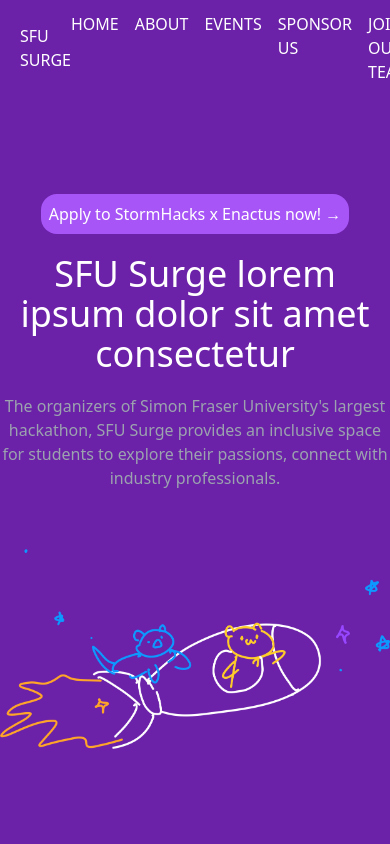
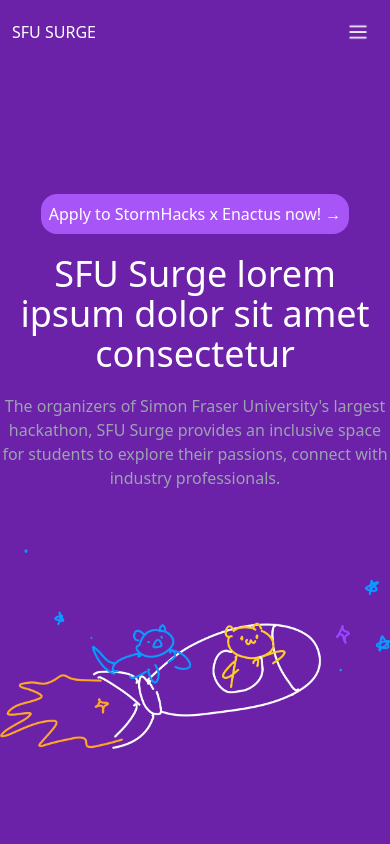
Before and after one commit to sfusurge/surge_website, a Next.js app: page / in a window 390 px wide. Shown: the top 844 px of the page. Built offline with nearby package versions, Linux system fonts and the light colour scheme.

Commit message:
Add navbar for mobile screens

```diff
--- a/src/app/components/NavBar.jsx
+++ b/src/app/components/NavBar.jsx
@@ -1,9 +1,21 @@
+'use client'
+import { useState } from 'react';
+import Image from 'next/image';
+import hamburgerIcon from '../assets/hamburger.png';
 
 function NavBar() {
+    const [isOpen, setIsOpen] = useState(false);
+
+    const toggleMenu = () => {
+        setIsOpen(!isOpen);
+    };
+
     return (
-        <div className="flex w-full bg-purple-800 justify-between items-center px-5 w-10/12 mx-auto p-3">
+        <div className="relative bg-purple-800 p-3">
+            <div className="flex items-center justify-between w-full mx-auto">
                 <p className="text-white">SFU SURGE</p>
-            <ul className="flex space-x-4 text-white">
+                <div className="hidden md:flex space-x-4 text-white">
+                    <ul className="flex space-x-4">
                         <li>HOME</li>
                         <li>ABOUT</li>
                         <li>EVENTS</li>
@@ -11,7 +23,43 @@
                         <li>JOIN OUR TEAM</li>
                     </ul>
                 </div>
-    )
+                <button
+                    className="md:hidden relative"
+                    onClick={toggleMenu}
+                >
+                    <Image
+                        src={hamburgerIcon}
+                        alt="Menu Icon"
+                        width={40}
+                        height={40}
+                        className={`transition-transform duration-300 ${isOpen ? 'rotate-45' : ''}`}
+                    />
+                </button>
+            </div>
+
+            <div className={`fixed inset-0 bg-purple-800 text-white p-6 md:hidden transition-transform duration-300 ${isOpen ? 'translate-x-0' : 'translate-x-full'}`}>
+                <button
+                    className="absolute top-4 right-4"
+                    onClick={toggleMenu}
+                >
+                    <Image
+                        src={hamburgerIcon}
+                        alt="Close Menu"
+                        width={40}
+                        height={40}
+                        className={`transition-transform duration-300 ${isOpen ? 'rotate-90' : ''}`}
+                    />
+                </button>
+                <ul className="mt-12 space-y-4">
+                    <li>HOME</li>
+                    <li>ABOUT</li>
+                    <li>EVENTS</li>
+                    <li>SPONSOR US</li>
+                    <li>JOIN OUR TEAM</li>
+                </ul>
+            </div>
+        </div>
+    );
 }
 
 export default NavBar;
```
Also changed, not shown: src/app/assets/hamburger.png (added). Lines whose indentation alone changed are shown as unchanged.
